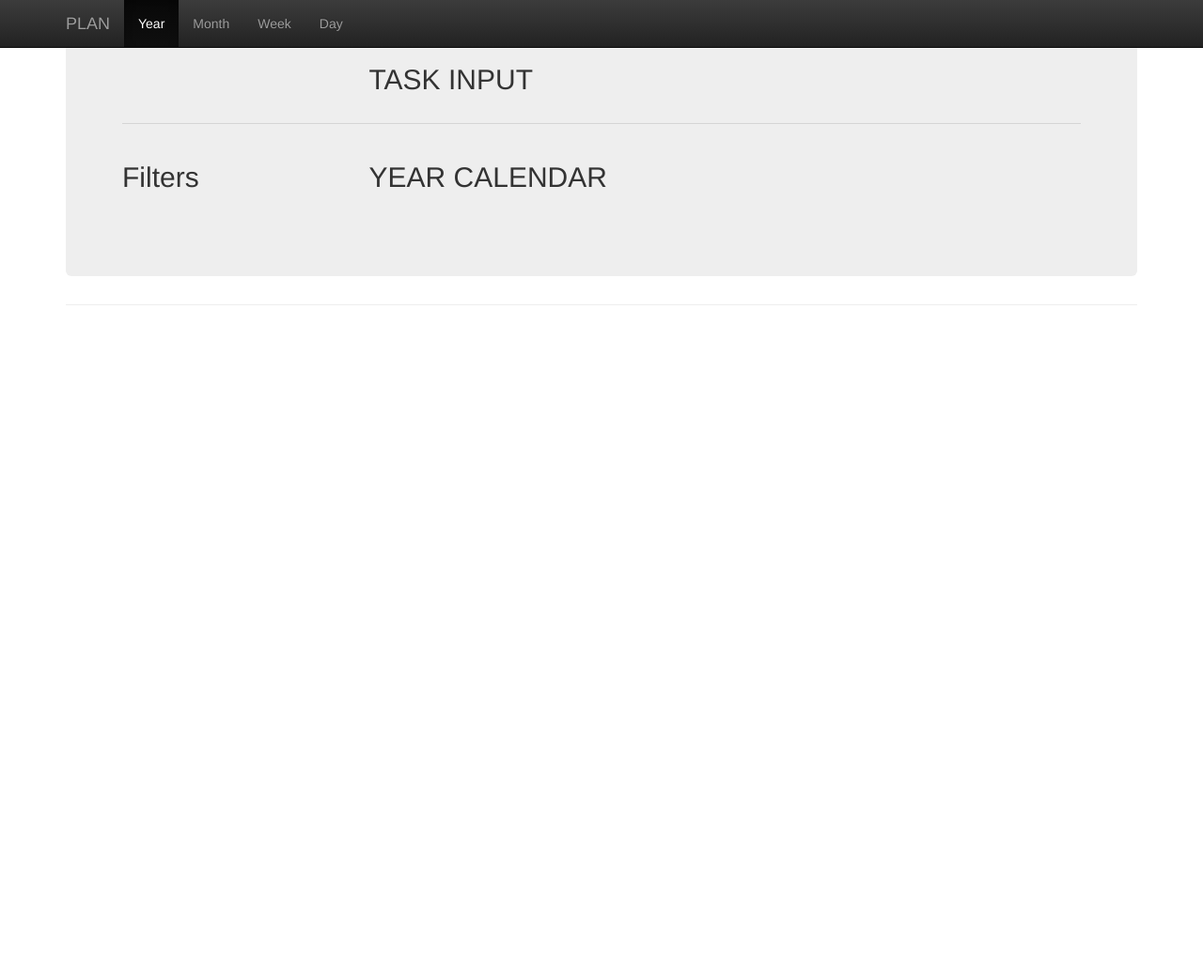
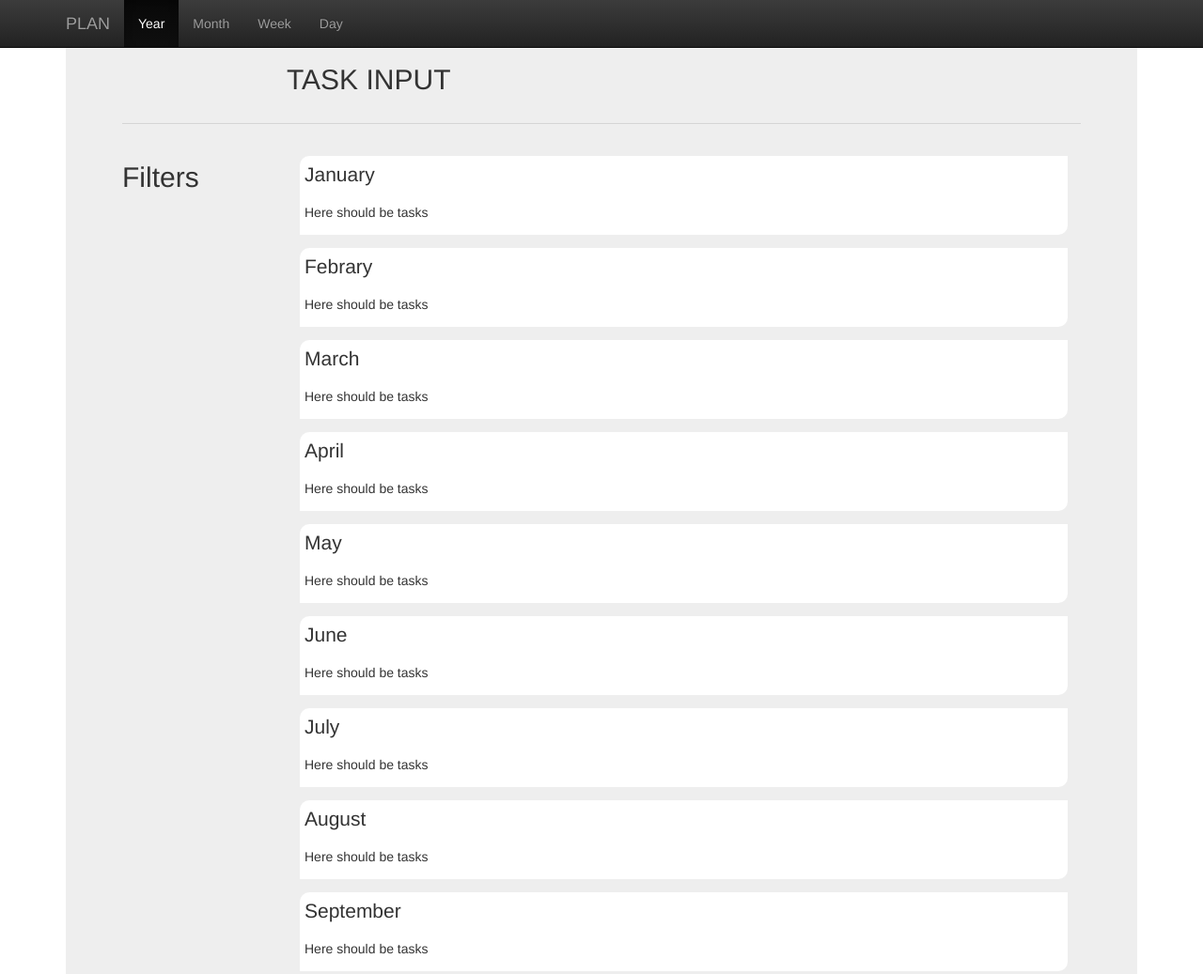
Before and after one commit to Mary-Ya/AngularToDo, a plain HTML site: page public/index.html in a window 1280 px wide. Shown: the top 1037 px of the page at 94% size. Before the commit the page ends 800 px from the top, so only its background shows below. Drawn offline with nearby package versions, Linux system fonts and the light colour scheme.

Commit message:
year-plan markup added

```diff
--- a/public/app/tabs/week-plan/week-plan.html
+++ b/public/app/tabs/week-plan/week-plan.html
@@ -1,4 +1,4 @@
-<!-- Year plan Go Here -->
-<section>
+<!-- Week plan Go Here -->
+<div class="col-md-9">
     <h2>WEEK CALENDAR</h2>
-</section>
+</div>
--- /dev/null
+++ b/public/app/tabs/year-plan/year-plan.css
@@ -0,0 +1,18 @@
+.month-board {
+	background-color: #fff;
+	min-height: 6em;
+	padding: 5px;
+	margin: 1em;
+	border-radius: 10px;
+	border-top-right-radius: 0px;
+	border-bottom-left-radius: 0px;
+}
+
+.month-name {
+	margin-bottom: 0px;
+}
+
+p.month-tasks {
+	font-size: 14px;
+	margin-bottom: 0px;
+}
--- a/public/app/tabs/year-plan/year-plan.html
+++ b/public/app/tabs/year-plan/year-plan.html
@@ -1,4 +1,20 @@
 <!-- Year plan Go Here -->
-<section>
-    <h2>YEAR CALENDAR</h2>
-</section>
+<link rel="stylesheet" href="app/tabs/year-plan/year-plan.css" type="text/css">
+
+<div ng-init="months = [{name:'January'},
+					   {name:'Febrary'},
+					   {name:'March'},
+					   {name:'April'},
+					   {name:'May'},
+					   {name:'June'},
+					   {name:'July'},
+					   {name:'August'},
+					   {name:'September'},
+					   {name:'October'},
+					   {name:'November'},
+					   {name:'Decemder'}]">
+</div>
+<div class="month-board" ng-repeat="month in months">
+    <p class="month-name">{{month.name}}</p>
+    <p class="month-tasks">Here should be tasks</p>
+</div>
--- a/public/index.html
+++ b/public/index.html
@@ -10,7 +10,8 @@
     <script src="./app/tabs/year-plan/year-plan-controller.js"></script>
 
     <link rel="stylesheet" href="./dist/bootstrap/css/bootstrap.min.css" type="text/css">
-    <link rel="stylesheet" href="./dist/bootstrap/css/bootstrap-theme.css">
+    <link rel="stylesheet" href="./dist/bootstrap/css/bootstrap-theme.css" type="text/css">
+
     <title>Angular Task List</title>
 </head>
 
@@ -28,23 +29,21 @@
     <div class="container theme-showcase" role="main">
         <div class="jumbotron">
             <div class="row">
-            <div class="col-md-3">
+                <div class="col-md-2">
                     <h1></h1>
                 </div>
-            <div class="col-md-9">
+                <div class="col-md-10">
                     <!-- Add task here  -->
                     <task-input></task-input>
                 </div>
             </div>
             <hr>
             <div class="row">
-            <div class="col-md-3">
-                <task-filters>
-
-                </task-filters>
+                <div class="col-md-2">
+                    <task-filters></task-filters>
                     <hr>
                 </div>
-            <div class="col-md-9">
+                <div class="col-md-10">
                     <!--  Year plan  -->
                     <year-plan ng-show="tab.isSet(1)"></year-plan>
 
```
Also changed, not shown: list.json (+8 -4 lines), public/app/toDoProject.js (+10 -0 lines). Lines whose indentation alone changed are shown as unchanged.
